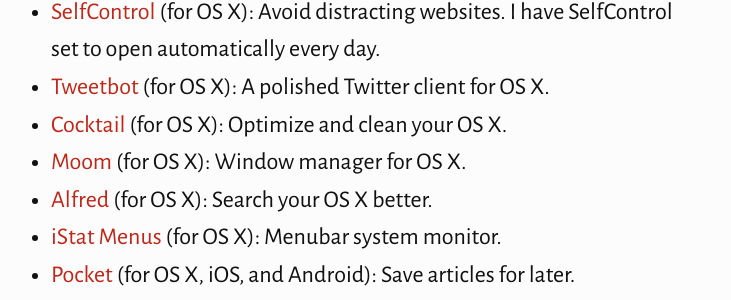
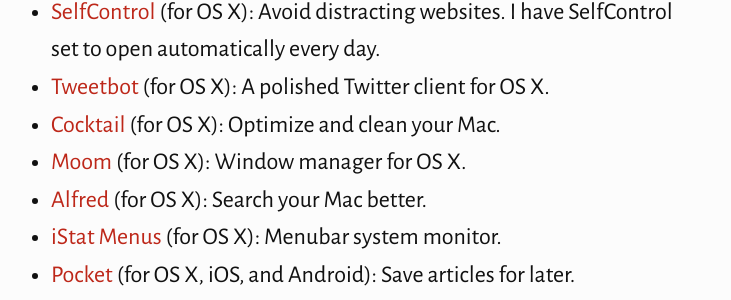
Before and after one commit to JEKYLL-WEB-TEMPLATES/raichur.github.io, a Jekyll site: the page built from _pages/tools.md, in a window 1280 px wide and 900 px high, scrolled down 4039 px. Shown: the part 147-447 px from the top of the window, without its empty margins (267-998 px from the left). Built offline with Jekyll 4.4.1, drawn with Linux system fonts in a browser that asks for light colours.

Commit message:
Fix: Tools errors

```diff
--- a/_pages/tools.md
+++ b/_pages/tools.md
@@ -99,9 +99,9 @@
 - [Fantastical 2][68] (for OS X and iOS): A calendar application with natural language input.
 - [SelfControl][69] (for OS X): Avoid distracting websites. I have SelfControl set to open automatically every day.
 - [Tweetbot][70] (for OS X): A polished Twitter client for OS X.
-- [Cocktail][71] (for OS X): Optimize and clean your OS X.
+- [Cocktail][71] (for OS X): Optimize and clean your Mac.
 - [Moom][72] (for OS X): Window manager for OS X.
-- [Alfred][73] (for OS X): Search your OS X better.
+- [Alfred][73] (for OS X): Search your Mac better.
 - [iStat Menus][74] (for OS X): Menubar system monitor.
 - [Pocket][75] (for OS X, iOS, and Android): Save articles for later.
 - [Flickr][76] (for OS X, iOS, and Android): Image hosting service.
```
